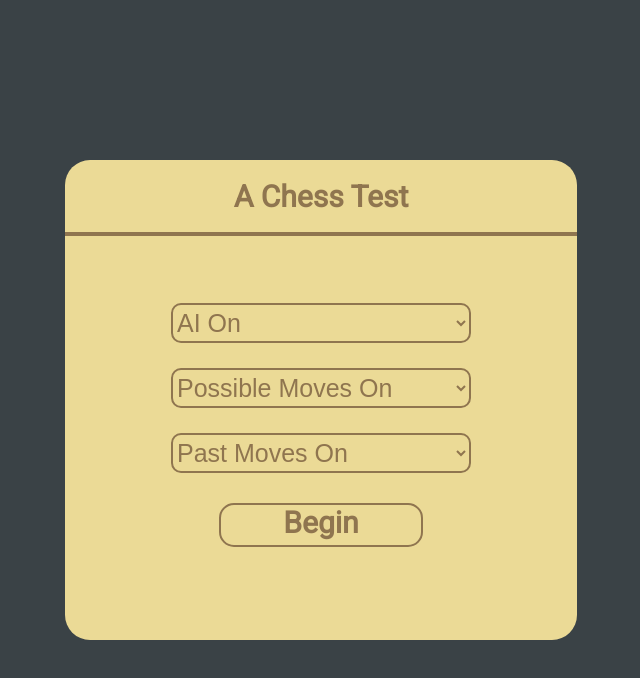
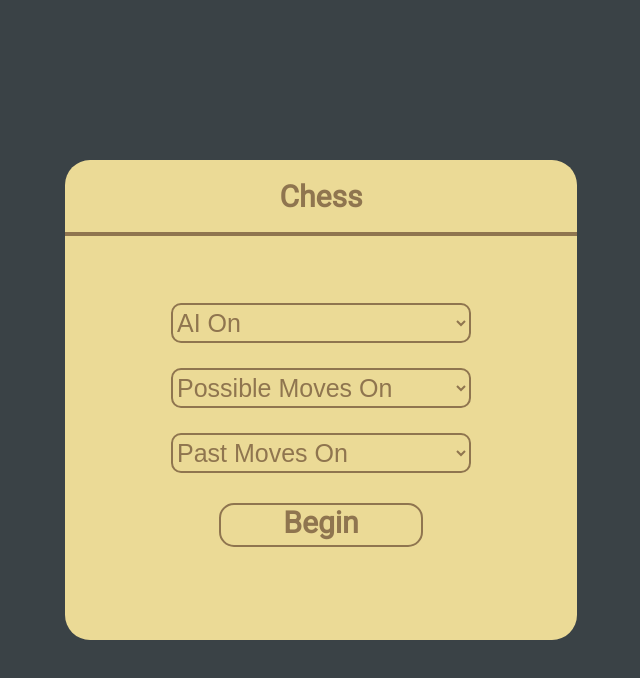
Before and after one commit to ElliotFriesenCode/chess, a plain HTML site: page index.html in a window 1280 px wide. Shown: the whole page, without its empty margins (319-959 px from the left). Drawn offline with Linux system fonts and the light colour scheme.

Commit message:
Update index.html

```diff
--- a/index.html
+++ b/index.html
@@ -11,7 +11,7 @@
         <div class="main">
             <div class="center-holder">
                 <div class="one">
-                    <h3 id="title">A Chess Test</h3>
+                    <h3 id="title">Chess</h3>
                 </div>
                 <div class="two">
 
```
